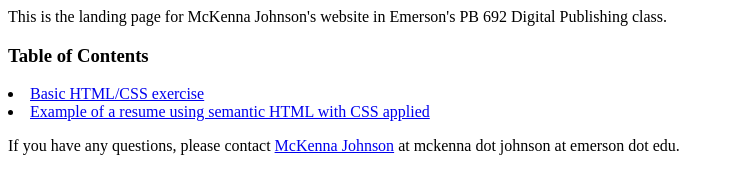
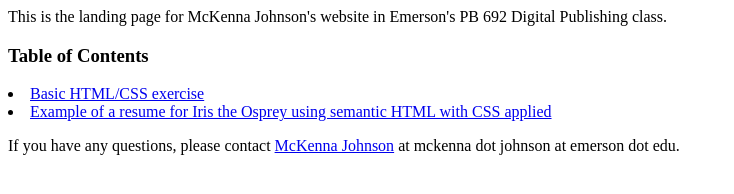
Before and after one commit to mrjohnson29/mrjohnson29.github.io, a plain HTML site: page index.html in a window 1280 px wide. Shown: the whole page, without its empty margins (0-734 px from the left). Drawn offline with Linux system fonts and the light colour scheme.

Commit message:
Update index.html

```diff
--- a/index.html
+++ b/index.html
@@ -9,7 +9,7 @@ This is the landing page for McKenna Johnson's website in Emerson's PB 692 Digit
 <p>
 	<h3>Table of Contents</h3>
 <li><a href="https://codepen.io/profgamble/pen/yLGVzMw">Basic HTML/CSS exercise</a></li>
-<li><a href="https://codepen.io/profgamble/pen/VwqmMbp">Example of a resume using semantic HTML with CSS applied</a></li>
+<li><a href="https://mrjohnson29.github.io/example-resume.html">Example of a resume for Iris the Osprey using semantic HTML with CSS applied</a></li>
 </p>
 If you have any questions, please contact <a href="https://sites.google.com/view/agamble">McKenna Johnson</a> at mckenna dot johnson at emerson dot edu.
 </body>
```
